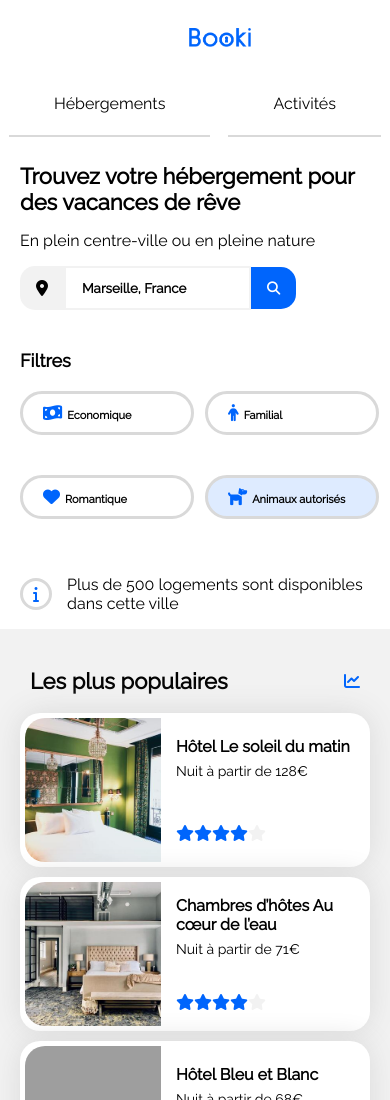
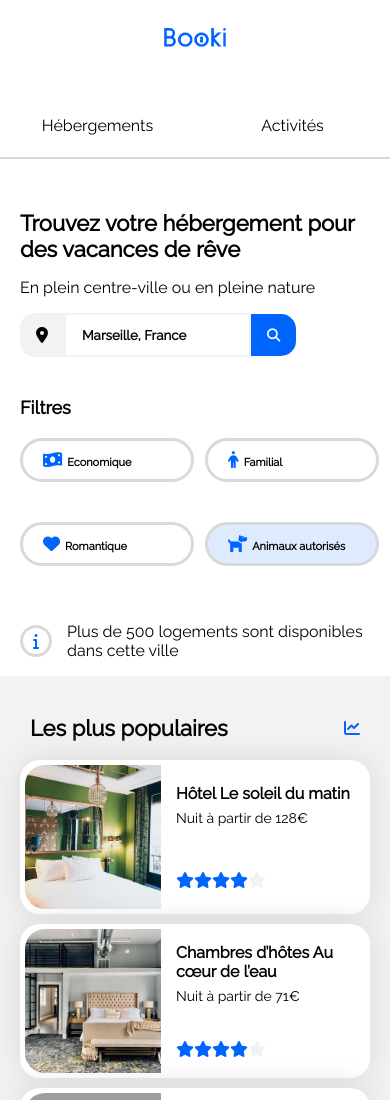
Before and after one commit to estebanxo/Projet-2-Cr-ez_la_page_d-accueil_d-une_agence_de_voyage_avec_HTML_-_CSS_TEMPLIER_Esteban, a plain HTML site: page index.html in a window 390 px wide. Shown: the top 1100 px of the page. Drawn offline with Linux system fonts and the light colour scheme; grey boxes are pictures that could not be loaded.

Commit message:
fin du projet

```diff
--- a/CSS/style.css
+++ b/CSS/style.css
@@ -333,6 +333,15 @@ header {
     color: var(--black);
     margin-bottom: 12px;
 }
+@media screen and (min-width: 1400px) {
+    * {
+        max-width: none;
+    }
+    body {
+        width: 1400px;
+        margin: 8px auto;
+    }
+}
 @media screen and (max-width: 992px) {
     .filtre {
         padding-right: 3%;
@@ -376,19 +385,29 @@ header {
     .navbar img {
         margin-top: 20px;
         margin-bottom: 30px;
+        margin-left: 0;
     }
     .nav-links {
         width: 100%;
         padding-left: 0;
         display: flex;
-        justify-content: space-around;
+        justify-content: center;
         align-items: center;
         transition: 0.3s;
     }
+    .nav-links > li {
+        flex: 1 1 auto;
+        display: flex;
+        justify-content: space-around;
+        min-width: 50%;
+        max-width: 50%;
+    }
     .btn a {
-        padding: 22.5px 45px;
+        text-align: center;
+        display: block;
+        min-width: 100%;
+        padding: 22.5px 0;
         border-bottom: var(--grisFonce) solid 2px;
-        flex: 1;
     }
     .btn a:hover{
         border-top: none;
```
